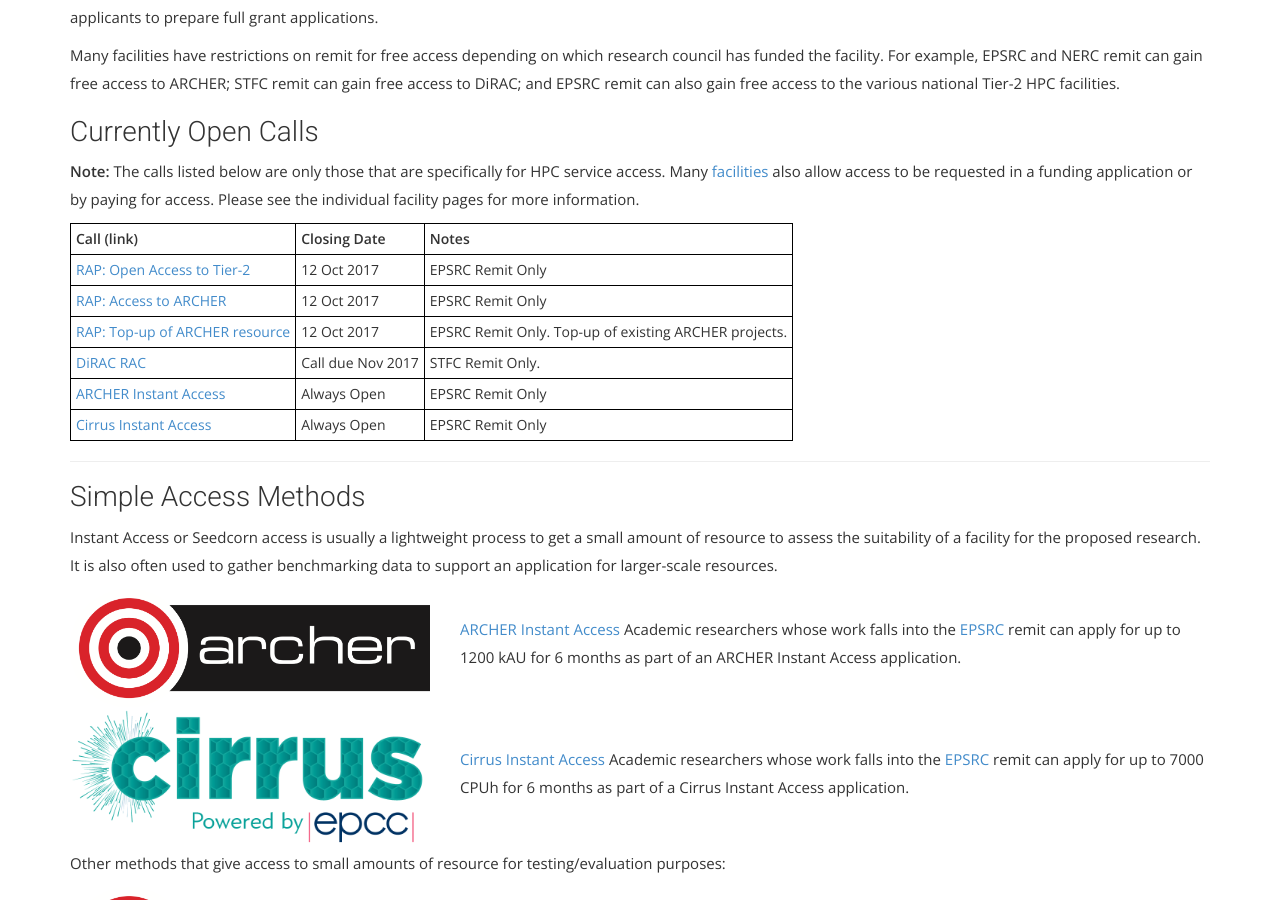
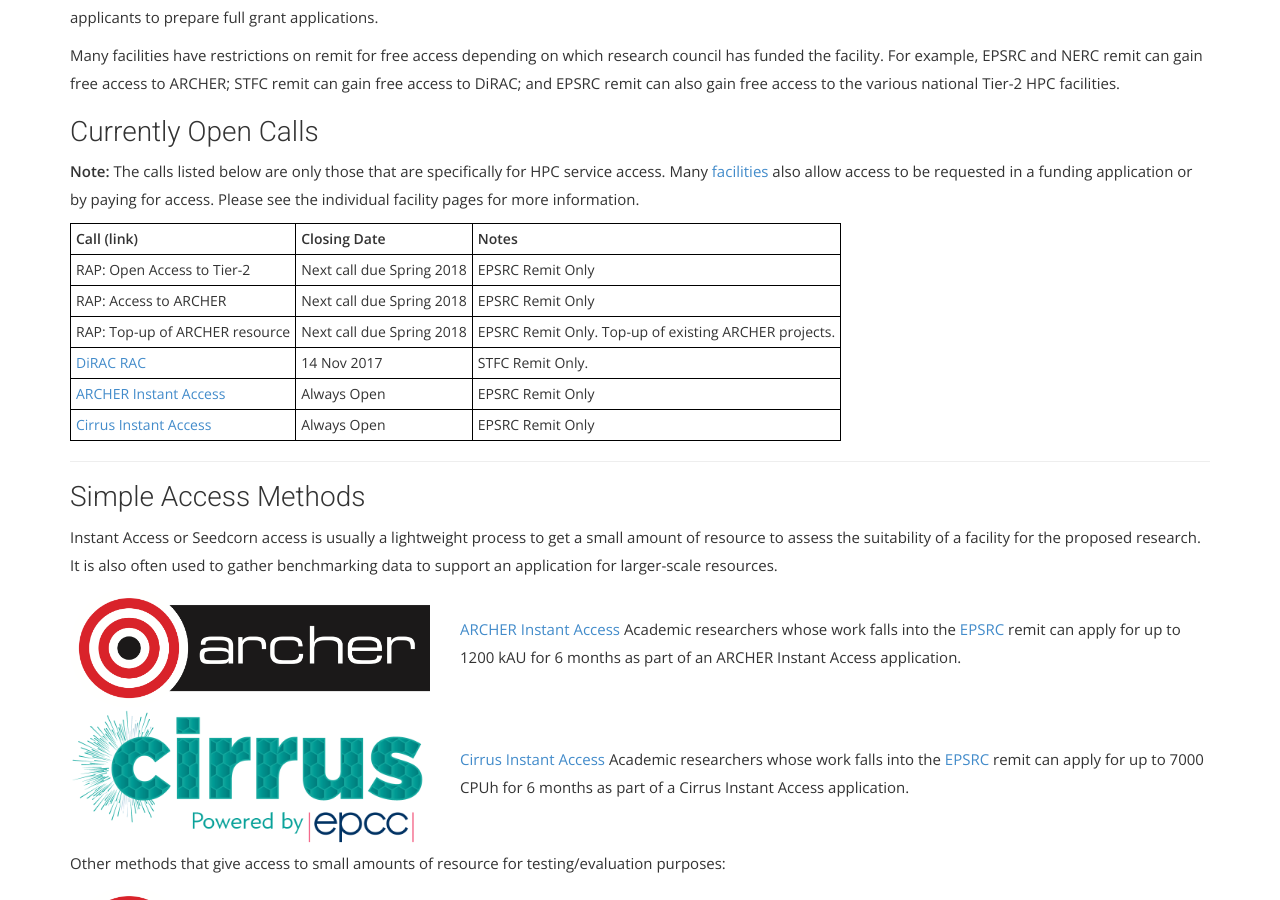
Before and after one commit to hpc-uk/hpcuk-website, a Jekyll site: the page built from access/index.html, in a window 1280 px wide and 900 px high, scrolled down 548 px. Built offline with Jekyll 4.4.1, drawn with Linux system fonts in a browser that asks for light colours; nearby versions of some CDN libraries; some web fonts are replaced.

Commit message:
Updated call list

```diff
--- a/access/index.html
+++ b/access/index.html
@@ -36,29 +36,29 @@
   </thead>
   <tbody>
     <tr>
-      <td><a href="https://www.epsrc.ac.uk/funding/calls/tier2openaccess/">RAP: Open Access to Tier-2</a></td>
-      <td>12 Oct 2017</td>
+      <td>RAP: Open Access to Tier-2</td>
+      <td>Next call due Spring 2018</td>
       <td>EPSRC Remit Only</td>
     </tr>
   </tbody>
   <tbody>
     <tr>
-      <td><a href="https://www.epsrc.ac.uk/funding/calls/rapaccessarchersummer2017/">RAP: Access to ARCHER</a></td>
-      <td>12 Oct 2017</td>
+      <td>RAP: Access to ARCHER</td>
+      <td>Next call due Spring 2018</td>
       <td>EPSRC Remit Only</td>
     </tr>
   </tbody>
   <tbody>
     <tr>
-      <td><a href="https://www.epsrc.ac.uk/funding/calls/raptopuparchersummer2017/">RAP: Top-up of ARCHER resource</a></td>
-      <td>12 Oct 2017</td>
+      <td>RAP: Top-up of ARCHER resource</td>
+      <td>Next call due Spring 2018</td>
       <td>EPSRC Remit Only. Top-up of existing ARCHER projects.</td>
     </tr>
   </tbody>
   <tbody>
     <tr>
       <td><a href="http://dirac.ac.uk/access.html">DiRAC RAC</a></td>
-      <td>Call due Nov 2017</td>
+      <td>14 Nov 2017</td>
       <td>STFC Remit Only.</td>
     </tr>
   </tbody>
```
